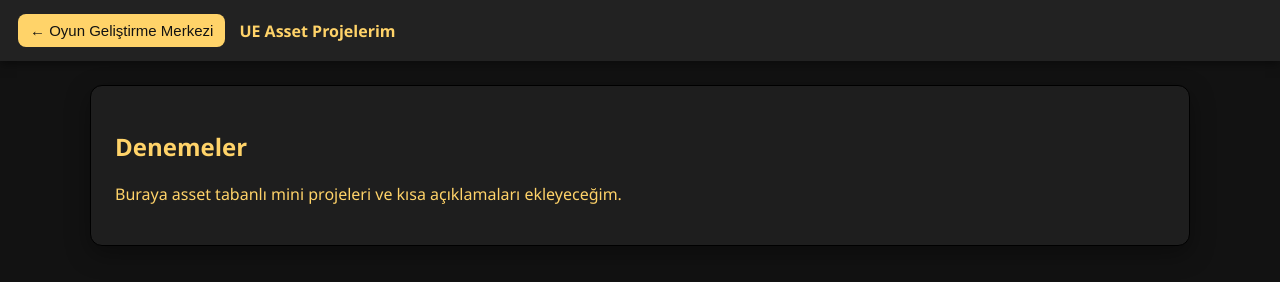
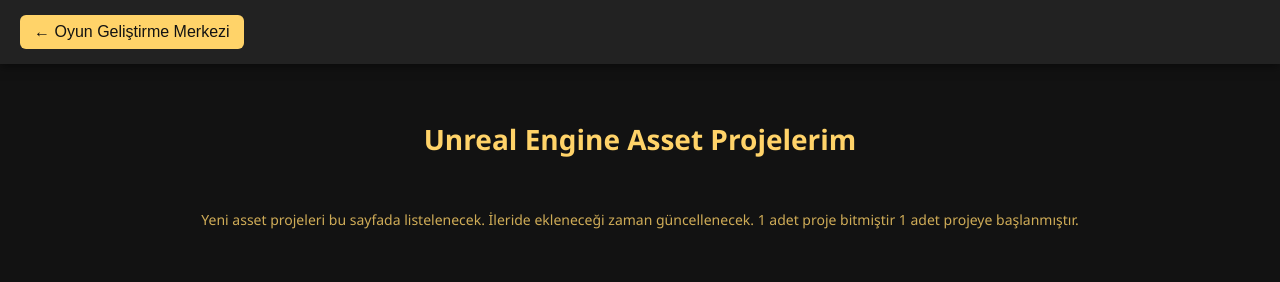
Before and after one commit to Berkay-tasagir/BerkayWeb, a plain HTML site: page assets.html in a window 1280 px wide. Drawn offline with Linux system fonts and the light colour scheme.

Commit message:
Yeni proje yapısı: 3D Mini Map Sistemi eklendi, sayfa yönlendirmeleri güncellendi

```diff
--- a/assets.html
+++ b/assets.html
@@ -7,24 +7,103 @@
   <meta name="viewport" content="width=device-width, initial-scale=1.0" />
   <link rel="icon" href="images/WebLogo.png" type="image/png" />
   <style>
-    :root { --bg:#121212; --card:#1e1e1e; --text:#ffd369; }
-    body{margin:0;background:#121212;color:var(--text);font-family:'Segoe UI',sans-serif}
-    .top-bar{position:sticky;top:0;z-index:10;background:#222;padding:14px 18px;box-shadow:0 2px 10px rgba(0,0,0,.5);display:flex;align-items:center;gap:14px}
-    .top-bar button{background:#ffd369;color:#121212;border:0;border-radius:8px;padding:8px 12px;font-size:15px;cursor:pointer}
-    main{max-width:1100px;margin:24px auto;padding:0 16px}
-    .card{background:#1e1e1e;border-radius:12px;padding:24px;box-shadow:0 8px 24px rgba(0,0,0,.35);border:1px solid #000}
+    :root { --bg:#121212; --card:#1e1e1e; --text:#ffd369; --muted:#292929; }
+    * { box-sizing: border-box; margin: 0; padding: 0; }
+
+    body {
+      background: var(--bg);
+      color: var(--text);
+      font-family:'Segoe UI',sans-serif;
+      min-height: 100vh;
+      display: flex;
+      flex-direction: column;
+      align-items: center;
+      padding: 80px 16px 40px;
+    }
+
+    .top-bar {
+      width: 100%;
+      display: flex;
+      align-items: center;
+      justify-content: flex-start;
+      background-color: #222;
+      padding: 15px 20px;
+      position: fixed;
+      top: 0;
+      left: 0;
+      z-index: 100;
+      box-shadow: 0 2px 10px rgba(0,0,0,0.5);
+    }
+
+    .top-bar button {
+      background-color: #ffd369;
+      color: #121212;
+      border: none;
+      padding: 8px 14px;
+      font-size: 16px;
+      cursor: pointer;
+      border-radius: 6px;
+      transition: 0.2s;
+    }
+
+    .top-bar button:hover { background-color: #ffe48a; }
+
+    h1 {
+      margin: 40px 0 28px;
+      text-align: center;
+      font-size: 28px;
+    }
+
+    .section-box {
+      display: flex;
+      flex-direction: column;
+      gap: 20px;
+      width: min(880px, 95vw);
+      align-items: center;
+    }
+
+    .section-card {
+      background: var(--card);
+      border: 1px solid #000;
+      border-radius: 14px;
+      padding: 26px 22px;
+      font-size: 20px;
+      font-weight: 700;
+      text-align: center;
+      cursor: pointer;
+      box-shadow: 0 8px 24px rgba(0,0,0,0.35);
+      transition: transform 0.18s ease, background 0.18s ease;
+      width: 100%;
+      max-width: 600px;
+    }
+
+    .section-card:hover {
+      background: var(--muted);
+      transform: translateY(-2px);
+    }
+
+    .note {
+      opacity: .8;
+      font-size: 14px;
+      margin-top: 24px;
+      text-align: center;
+    }
   </style>
 </head>
 <body>
   <div class="top-bar">
-    <button onclick="location.href='devlog-hub.html'">← Oyun Geliştirme Merkezi</button>
-    <strong>UE Asset Projelerim</strong>
+    <button onclick="window.location.href='devlog-hub.html'">← Oyun Geliştirme Merkezi</button>
   </div>
-  <main>
-    <div class="card">
-      <h2>Denemeler</h2>
-      <p>Buraya asset tabanlı mini projeleri ve kısa açıklamaları ekleyeceğim.</p>
+
+  <h1>Unreal Engine Asset Projelerim</h1>
+
+  <div class="section-box">
+    <!--
+    <div class="section-card" onclick="location.href='ue-minimap.html'">Gizli bir şeyler
     </div>
-  </main>
+    -->
+  </div>
+
+  <p class="note">Yeni asset projeleri bu sayfada listelenecek. İleride ekleneceği zaman güncellenecek. 1 adet proje bitmiştir 1 adet projeye  başlanmıştır.</p>
 </body>
 </html>
```
Also changed, not shown: ue-minimap.html (added, +57 -0 lines), 4 other files.
